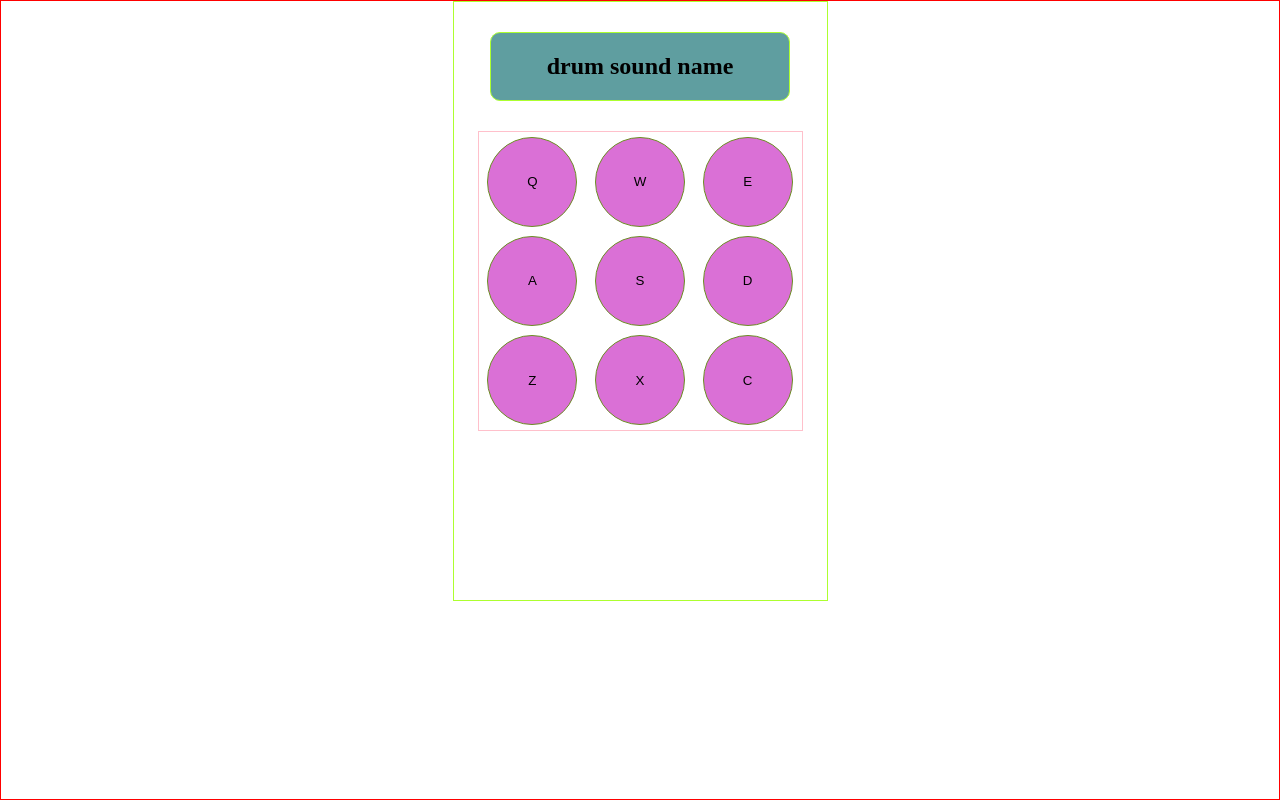
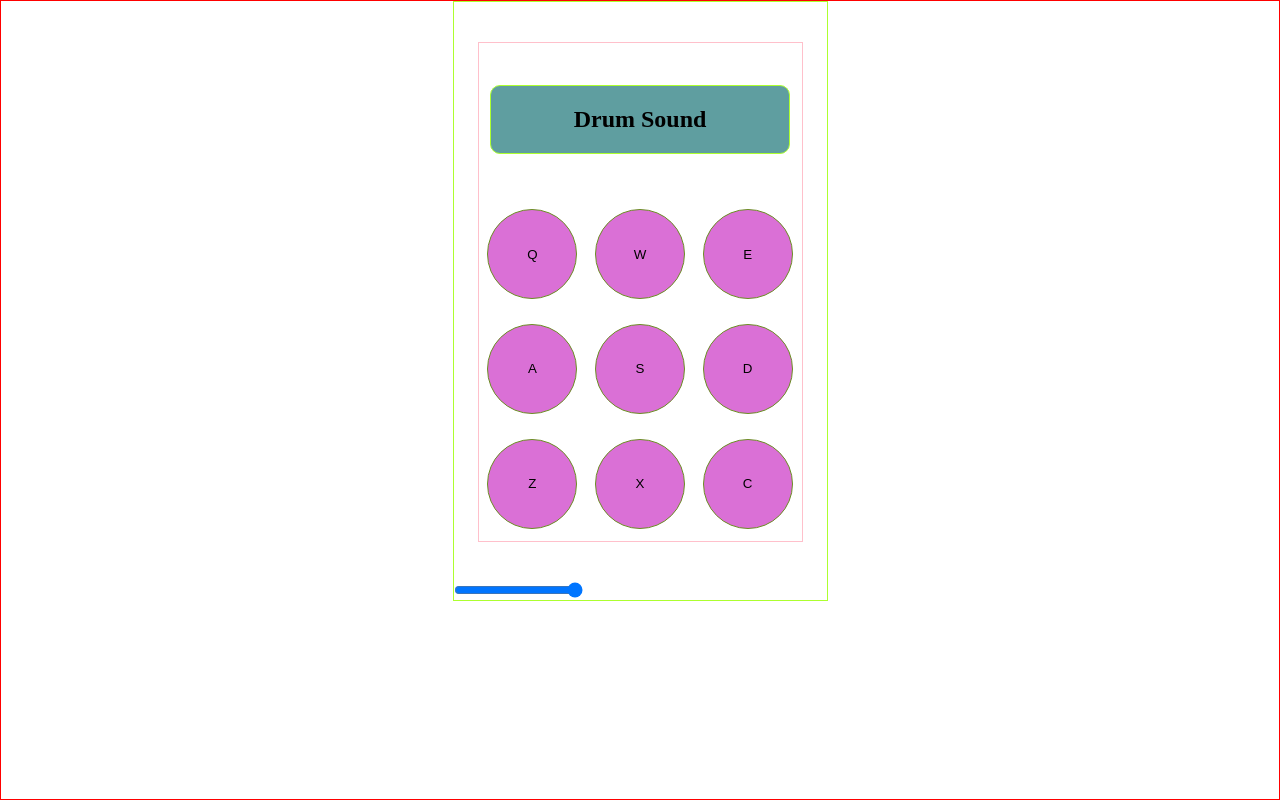
Before and after one commit to LeaHaelin/FCC-React-3-Drum-Machine, a React (Create React App) app: page / in a window 1280 px wide. Built offline with nearby package versions, Linux system fonts and the light colour scheme.

Commit message:
add volume control

```diff
--- a/src/App.js
+++ b/src/App.js
@@ -1,15 +1,16 @@
-import React from "react";
+import React, { useState } from "react";
 import { Drum } from "./components/Drum";
 import "./styles/app.css";
 
 function App() {
-
-
+  const [volume, setVolume] = useState(1);
   return (
     <div className="App">
       <main className="drum-box" id='drum-machine'>
-        <h4 className="sound-title">drum sound name</h4>
-        <Drum />
+        <Drum volume={volume} />
+        <div className="volume-control">
+          <input className="volume-control__bar" type="range" value={volume} step="0.1" max="1" min="0" onChange={(e) => setVolume(e.target.value)} />
+        </div>
       </main>
     </div>
   );
--- a/src/components/Drum.js
+++ b/src/components/Drum.js
@@ -1,8 +1,7 @@
-import React from 'react'
+import { useState } from 'react'
 import { DrumPad } from './DrumPad';
 
-export const Drum = () => {
-
+export const Drum = ({ volume }) => {
   const audioClips = [
     {
       keyCode: 81,
@@ -59,10 +58,12 @@ export const Drum = () => {
       url: 'https://s3.amazonaws.com/freecodecamp/drums/Cev_H2.mp3'
     }
   ]
+  const [soundTitle, setSoundTitle] = useState("Drum Sound");
 
   return (
     <div className='drum' id='display'>
-      {audioClips.map(audio => <DrumPad audio={audio} />)}
+      <h4 className="sound-title">{soundTitle}</h4>
+      {audioClips.map(audio => <DrumPad audio={audio} setSoundTitle={setSoundTitle} volume={volume} />)}
     </div>
   )
 }
--- a/src/components/DrumPad.js
+++ b/src/components/DrumPad.js
@@ -1,24 +1,28 @@
 import { useEffect } from "react";
 
-export const DrumPad = ({ audio }) => {
+export const DrumPad = ({ audio, setSoundTitle, volume }) => {
     useEffect(() => {
         document.addEventListener("keydown", keyPressHandler);
         return () => {
-            document.removeEventListener("keydown", keyPressHandler)
+            document.removeEventListener("keydown", keyPressHandler);
         }
-    }, [])
+    })
+
     const keyPressHandler = (e) => {
         if (e.keyCode === audio.keyCode) {
-            const audioSound = document.getElementById(audio.key);
-            audioSound.currentTime = 0;
-            audioSound.play(e);
+            const audioTag = document.getElementById(audio.key);
+            audioTag.currentTime = 0;
+            audioTag.play(e);
+            setSoundTitle(audio.id);
         }
     }
 
     const playHandler = () => {
         const audioTag = document.getElementById(audio.key);
         audioTag.currentTime = 0;
+        audioTag.volume = volume;
         audioTag.play();
+        setSoundTitle(audio.id);
     }
 
     return (
--- a/src/styles/drum.css
+++ b/src/styles/drum.css
@@ -1,12 +1,12 @@
 .drum {
-  margin: 0 auto;
+  margin: 40px auto;
   border: 1px solid pink;
   display: flex;
   justify-content: space-around;
   align-items: center;
   flex-wrap: wrap;
   max-width: 325px;
-  height: 300px;
+  height: 500px;
 }
 
 .drum-pad {
--- a/src/styles/drum.scss
+++ b/src/styles/drum.scss
@@ -1,12 +1,12 @@
 .drum {
-    margin: 0 auto;
+    margin: 40px auto;
     border: 1px solid pink;
     display: flex;
     justify-content: space-around;
     align-items: center;
     flex-wrap: wrap;
     max-width: 325px;
-    height: 300px;
+    height: 500px;
 }
 
 
```
